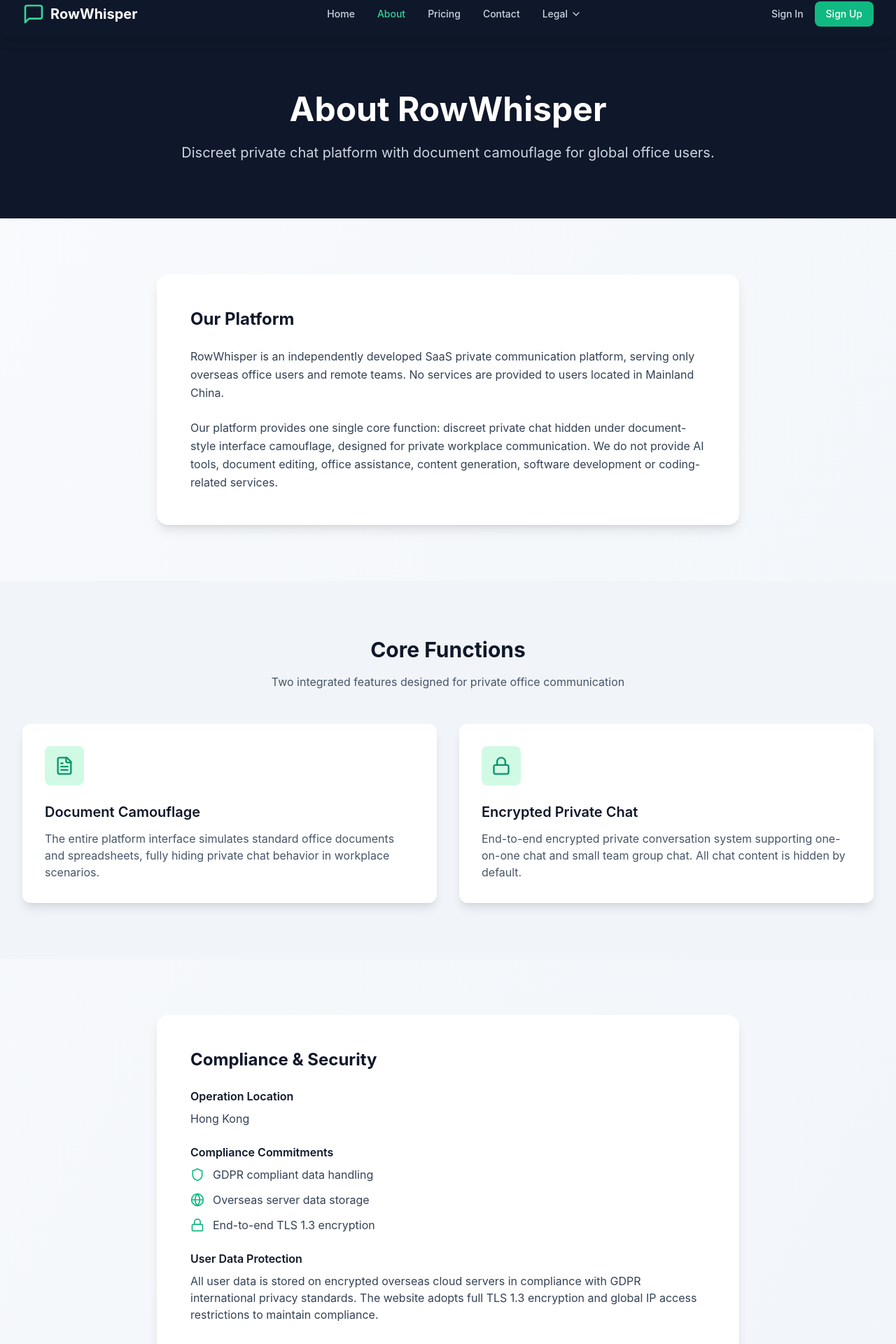
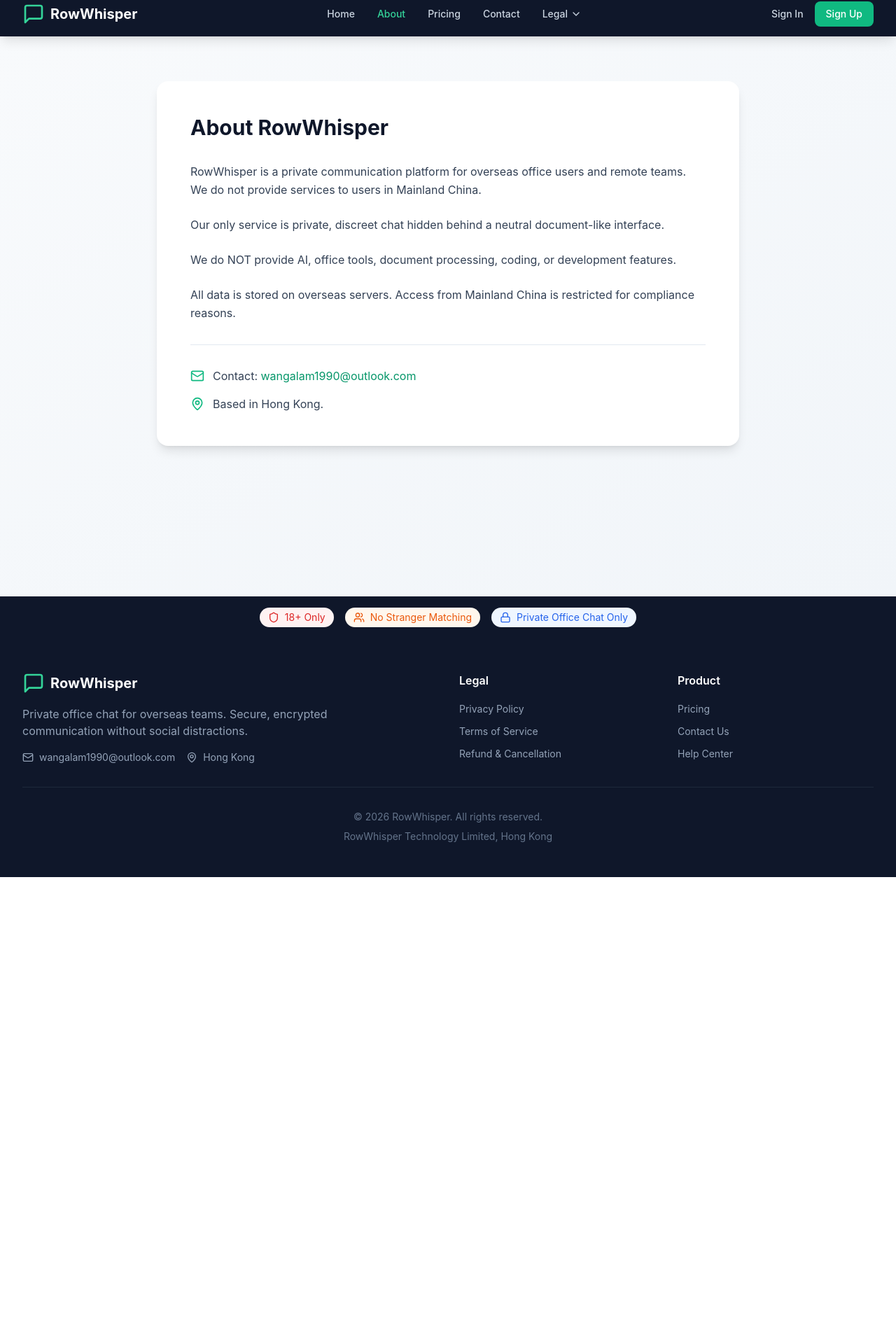
Before and after one commit to wangalam1990/rowwhisper-site, a React (Vite) app: page /about in a window 1280 px wide. Shown: the part 12-1932 px from the top of the page at 70% size. After the commit the page ends 1265 px from the top, so only its background shows below. Built offline with nearby package versions, Linux system fonts and the light colour scheme.

Commit message:
Final product positioning update: Unify as document camouflage private chat tool, add deployment notice, update legal pages

```diff
--- a/src/pages/About.tsx
+++ b/src/pages/About.tsx
@@ -1,130 +1,40 @@
-import { Shield, FileText, Globe, Lock, Mail } from "lucide-react";
+import { Mail, MapPin } from "lucide-react";
 
 export default function About() {
-  const features = [
-    {
-      icon: FileText,
-      title: "Document Camouflage",
-      description: "The entire platform interface simulates standard office documents and spreadsheets, fully hiding private chat behavior in workplace scenarios.",
-    },
-    {
-      icon: Lock,
-      title: "Encrypted Private Chat",
-      description: "End-to-end encrypted private conversation system supporting one-on-one chat and small team group chat. All chat content is hidden by default.",
-    },
-  ];
+  return (
+    <div className="min-h-screen bg-gradient-to-br from-slate-50 to-slate-100 py-16">
+      <div className="max-w-4xl mx-auto px-4 sm:px-6 lg:px-8">
+        <div className="bg-white rounded-2xl shadow-lg p-8 md:p-12">
+          <h1 className="text-3xl font-bold text-slate-900 mb-8">About RowWhisper</h1>
 
-  const complianceItems = [
-    { icon: Shield, text: "GDPR compliant data handling" },
-    { icon: Globe, text: "Overseas server data storage" },
-    { icon: Lock, text: "End-to-end TLS 1.3 encryption" },
-  ];
+          <p className="text-slate-700 leading-relaxed mb-6">
+            RowWhisper is a private communication platform for overseas office users and remote teams. We do not provide services to users in Mainland China.
+          </p>
 
-  return (
-    <div className="min-h-screen bg-gradient-to-br from-slate-50 to-slate-100">
-      <section className="bg-slate-900 text-white py-20">
-        <div className="max-w-7xl mx-auto px-4 sm:px-6 lg:px-8">
-          <div className="text-center">
-            <h1 className="text-4xl md:text-5xl font-bold mb-6">About RowWhisper</h1>
-            <p className="text-lg md:text-xl text-slate-300 max-w-3xl mx-auto">
-              Discreet private chat platform with document camouflage for global office users.
-            </p>
-          </div>
-        </div>
-      </section>
+          <p className="text-slate-700 leading-relaxed mb-6">
+            Our only service is private, discreet chat hidden behind a neutral document-like interface.
+          </p>
 
-      <section className="py-20">
-        <div className="max-w-4xl mx-auto px-4 sm:px-6 lg:px-8">
-          <div className="bg-white rounded-2xl shadow-lg p-8 md:p-12">
-            <h2 className="text-2xl font-bold text-slate-900 mb-6">Our Platform</h2>
-            <p className="text-slate-700 leading-relaxed mb-6">
-              RowWhisper is an independently developed SaaS private communication platform, serving only overseas office users and remote teams. No services are provided to users located in Mainland China.
-            </p>
-            <p className="text-slate-700 leading-relaxed">
-              Our platform provides one single core function: discreet private chat hidden under document-style interface camouflage, designed for private workplace communication. We do not provide AI tools, document editing, office assistance, content generation, software development or coding-related services.
-            </p>
-          </div>
-        </div>
-      </section>
+          <p className="text-slate-700 leading-relaxed mb-6">
+            We do NOT provide AI, office tools, document processing, coding, or development features.
+          </p>
 
-      <section className="py-20 bg-slate-100">
-        <div className="max-w-7xl mx-auto px-4 sm:px-6 lg:px-8">
-          <div className="text-center mb-12">
-            <h2 className="text-3xl font-bold text-slate-900 mb-4">Core Functions</h2>
-            <p className="text-slate-600 max-w-2xl mx-auto">
-              Two integrated features designed for private office communication
-            </p>
-          </div>
-          <div className="grid grid-cols-1 md:grid-cols-2 gap-8">
-            {features.map((feature, index) => (
-              <div
-                key={index}
-                className="bg-white rounded-xl p-8 shadow-lg hover:shadow-xl transition-shadow"
-              >
-                <div className="w-14 h-14 bg-emerald-100 rounded-lg flex items-center justify-center mb-6">
-                  <feature.icon className="w-7 h-7 text-emerald-600" />
-                </div>
-                <h3 className="text-xl font-semibold text-slate-900 mb-3">
-                  {feature.title}
-                </h3>
-                <p className="text-slate-600">
-                  {feature.description}
-                </p>
-              </div>
-            ))}
-          </div>
-        </div>
-      </section>
+          <p className="text-slate-700 leading-relaxed mb-8">
+            All data is stored on overseas servers. Access from Mainland China is restricted for compliance reasons.
+          </p>
 
-      <section className="py-20">
-        <div className="max-w-4xl mx-auto px-4 sm:px-6 lg:px-8">
-          <div className="bg-white rounded-2xl shadow-lg p-8 md:p-12">
-            <h2 className="text-2xl font-bold text-slate-900 mb-6">Compliance & Security</h2>
-
-            <div className="space-y-6">
-              <div>
-                <h3 className="font-semibold text-slate-900 mb-2">Operation Location</h3>
-                <p className="text-slate-700">Hong Kong</p>
-              </div>
-
-              <div>
-                <h3 className="font-semibold text-slate-900 mb-2">Compliance Commitments</h3>
-                <ul className="space-y-3">
-                  {complianceItems.map((item, index) => (
-                    <li key={index} className="flex items-center gap-3">
-                      <item.icon className="w-5 h-5 text-emerald-500 flex-shrink-0" />
-                      <span className="text-slate-700">{item.text}</span>
-                    </li>
-                  ))}
-                </ul>
-              </div>
-
-              <div>
-                <h3 className="font-semibold text-slate-900 mb-2">User Data Protection</h3>
-                <p className="text-slate-700">
-                  All user data is stored on encrypted overseas cloud servers in compliance with GDPR international privacy standards. The website adopts full TLS 1.3 encryption and global IP access restrictions to maintain compliance.
-                </p>
-              </div>
+          <div className="border-t border-slate-200 pt-8 space-y-4">
+            <div className="flex items-center gap-3">
+              <Mail className="w-5 h-5 text-emerald-500" />
+              <span className="text-slate-700">Contact: <a href="mailto:wangalam1990@outlook.com" className="text-emerald-600 hover:underline">wangalam1990@outlook.com</a></span>
+            </div>
+            <div className="flex items-center gap-3">
+              <MapPin className="w-5 h-5 text-emerald-500" />
+              <span className="text-slate-700">Based in Hong Kong.</span>
             </div>
           </div>
         </div>
-      </section>
-
-      <section className="bg-slate-900 text-white py-16">
-        <div className="max-w-2xl mx-auto px-4 sm:px-6 lg:px-8 text-center">
-          <h2 className="text-2xl font-bold mb-4">Get in Touch</h2>
-          <p className="text-slate-300 mb-6">
-            For any inquiries, support requests, or partnership opportunities, please contact us.
-          </p>
-          <a
-            href="mailto:wangalam1990@outlook.com"
-            className="inline-flex items-center gap-2 bg-emerald-500 hover:bg-emerald-600 text-white px-6 py-3 rounded-lg font-semibold transition-colors"
-          >
-            <Mail className="w-5 h-5" />
-            Contact Us
-          </a>
-        </div>
-      </section>
+      </div>
     </div>
   );
 }
--- a/src/pages/Home.tsx
+++ b/src/pages/Home.tsx
@@ -6,18 +6,18 @@ export default function Home() {
   const features = [
     {
       icon: FileText,
-      title: "Document Camouflage Mode",
-      description: "The entire interface simulates standard office documents and spreadsheets, fully hiding private chat behavior in workplace scenarios.",
+      title: "Document Camouflage",
+      description: "Simple document-style interface that looks like regular work files.",
     },
     {
       icon: Shield,
-      title: "End-to-End Encryption",
-      description: "Military-grade encryption protects all communications. No visible chat entrance, no pop-up notifications, zero exposure risk.",
+      title: "Private Chat",
+      description: "Hidden messaging that works without attracting attention.",
     },
     {
       icon: Lock,
-      title: "Hidden Private Chat",
-      description: "Supports one-on-one and group conversations. All chat content is hidden by default with no local traces.",
+      title: "Encrypted",
+      description: "Secure conversations protected by end-to-end encryption.",
     },
   ];
 
@@ -32,10 +32,22 @@ export default function Home() {
             <h1 className="text-4xl md:text-6xl font-bold text-white mb-6">
               RowWhisper
               <br />
-              <span className="text-emerald-400">Discreet Private Chat</span>
+              <span className="text-emerald-400">Discreet Private Chat for Office</span>
             </h1>
+            <p className="text-lg md:text-xl text-slate-300 mb-4 max-w-2xl mx-auto">
+              Looks like a regular document.
+            </p>
             <p className="text-lg md:text-xl text-slate-300 mb-8 max-w-2xl mx-auto">
-              Looks like a regular document, chats in total privacy. Zero office exposure risk.
+              Works like hidden private chat.
+            </p>
+            <p className="text-slate-400 mb-8 max-w-2xl mx-auto">
+              RowWhisper is a private messaging tool designed for overseas office users. It uses a simple document-style interface as camouflage, so you can chat privately without attracting attention in a work environment.
+            </p>
+            <p className="text-emerald-400 mb-4 font-medium">
+              We provide only hidden chat services.
+            </p>
+            <p className="text-slate-400 mb-8">
+              We do NOT offer AI tools, document editing, coding features, or content generation.
             </p>
             <div className="flex flex-col sm:flex-row gap-4 justify-center">
               <Link
@@ -55,7 +67,7 @@ export default function Home() {
 
             <div className="mt-8 bg-amber-50/10 border border-amber-500/20 rounded-xl p-4 max-w-xl mx-auto">
               <p className="text-sm text-amber-300">
-                Full private chat functions are currently in staged rollout. All paid subscription features will be fully activated within 15 business days after successful payment.
+                Full chat functionality is being deployed. Paid users will get full access within 15 business days after payment.
               </p>
             </div>
           </div>
@@ -65,11 +77,8 @@ export default function Home() {
       <section className="max-w-7xl mx-auto px-4 sm:px-6 lg:px-8 py-20">
         <div className="text-center mb-16">
           <h2 className="text-3xl md:text-4xl font-bold text-slate-900 mb-4">
-            Why RowWhisper?
+            Key Features
           </h2>
-          <p className="text-slate-600 max-w-2xl mx-auto">
-            Built specifically for office users who need completely private communication
-          </p>
         </div>
         <div className="grid grid-cols-1 md:grid-cols-3 gap-8">
           {features.map((feature, index) => (
--- a/src/pages/Login.tsx
+++ b/src/pages/Login.tsx
@@ -103,6 +103,9 @@ export default function Login() {
 
           <div className="mt-6 pt-6 border-t border-slate-200">
             <p className="text-center text-sm text-slate-500">
+              Accounts require manual activation after registration. You will receive a login link via email.
+            </p>
+            <p className="text-center text-sm text-slate-500 mt-2">
               By signing in, you agree to our{" "}
               <Link to="/privacy" className="text-emerald-600 hover:text-emerald-700">
                 Privacy Policy
--- a/src/pages/Pricing.tsx
+++ b/src/pages/Pricing.tsx
@@ -168,12 +168,8 @@ export default function Pricing() {
             </p>
           </div>
 
-          <p className="text-slate-500 mb-4">
-            All monthly & annual subscriptions follow our Refund & Cancellation Policy. Annual plans are non-refundable for partial annual periods after activation.
-          </p>
-
           <p className="text-slate-500 text-sm mb-4">
-            By subscribing, you agree to our <Link to="/terms" className="text-emerald-600 hover:underline">Terms of Service</Link>, <Link to="/privacy" className="text-emerald-600 hover:underline">Privacy Policy</Link> and <Link to="/refund" className="text-emerald-600 hover:underline">Refund & Cancellation Policy</Link>.
+            All subscriptions are governed by our <Link to="/terms" className="text-emerald-600 hover:underline">Terms of Service</Link>, <Link to="/privacy" className="text-emerald-600 hover:underline">Privacy Policy</Link>, and <Link to="/refund" className="text-emerald-600 hover:underline">Refund & Cancellation Policy</Link>. Annual plans do not provide refunds for unused partial periods.
           </p>
 
           <div className="inline-flex items-center gap-2 bg-white px-4 py-2 rounded-lg shadow">
--- a/src/pages/Privacy.tsx
+++ b/src/pages/Privacy.tsx
@@ -11,7 +11,7 @@ export default function Privacy() {
           </p>
 
           <p className="text-slate-700 mb-8">
-            This Privacy Policy explains how we collect, use, store, and protect user information for our document camouflage private chat platform.
+            We collect information only to provide secure, private chat services.
           </p>
 
           <h2 className="text-xl font-semibold text-slate-900 mb-4">1. Information We Collect</h2>
--- a/src/pages/Refund.tsx
+++ b/src/pages/Refund.tsx
@@ -16,7 +16,7 @@ export default function Refund() {
           </ul>
 
           <h2 className="text-xl font-semibold text-slate-900 mb-4">2. Refund Rules</h2>
-          <p className="text-slate-700 mb-4">RowWhisper provides digital private chat SaaS services with immediate functional access after payment.</p>
+          <p className="text-slate-700 mb-4">Full chat features will be available within 15 business days of payment. Refunds are available if features are not delivered as promised. RowWhisper provides digital private chat SaaS services.</p>
           <ul className="list-disc list-inside text-slate-700 mb-8 space-y-2">
             <li>Most subscription payments are final and non-refundable.</li>
             <li>No refunds are provided for partial periods of subscription.</li>
--- a/src/pages/Terms.tsx
+++ b/src/pages/Terms.tsx
@@ -12,7 +12,7 @@ export default function Terms() {
 
           <h2 className="text-xl font-semibold text-slate-900 mb-4">1. Service Description</h2>
           <p className="text-slate-700 mb-8">
-            RowWhisper is an overseas SaaS platform providing document camouflage private chat services for global office users. The platform only provides hidden private communication functions, including document-style interface camouflage, one-on-one private chat, and encrypted team conversation rooms.
+            RowWhisper provides private, camouflaged chat services for overseas users.
           </p>
 
           <h2 className="text-xl font-semibold text-slate-900 mb-4">2. User Eligibility</h2>
```
